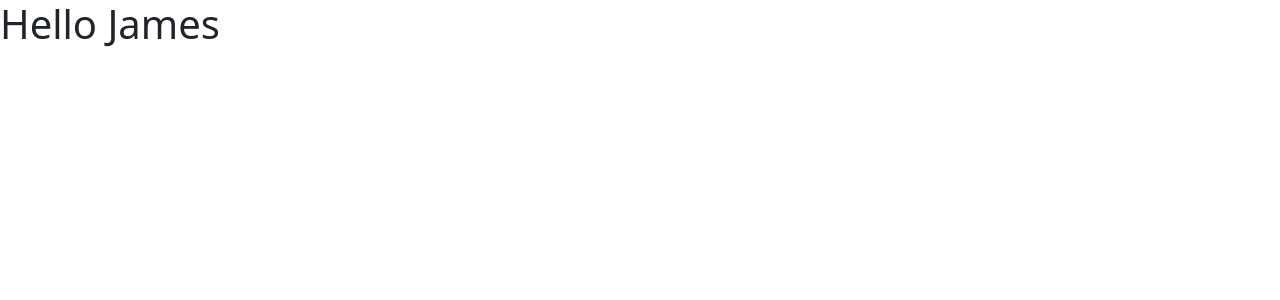
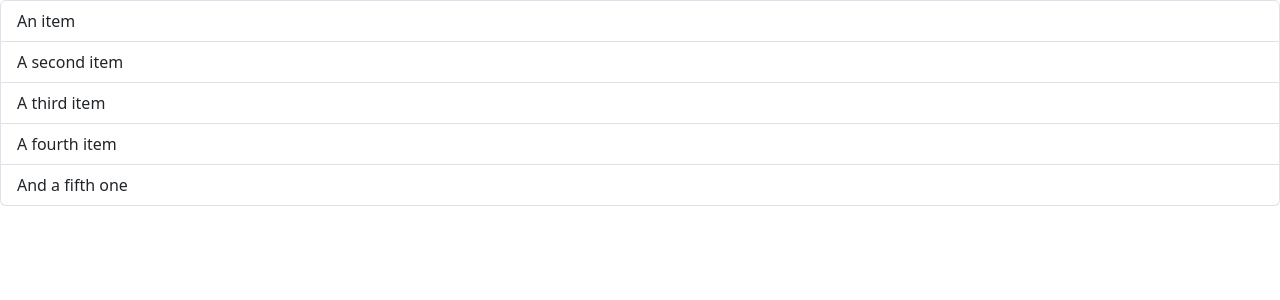
Before and after one commit to iamjamescee/React-App, a React (Vite) app: page / in a window 1280 px wide. Shown: the top 300 px of the page. Built offline with nearby package versions, Linux system fonts and the light colour scheme.

Commit message:
update list group component

```diff
--- a/src/App.tsx
+++ b/src/App.tsx
@@ -1,7 +1,11 @@
-import Message from './Message';
+import ListGroup from "./components/ListGroup";
 
 function App() {
-  return <div><Message></Message></div>
+  return (
+    <div>
+      <ListGroup></ListGroup>
+    </div>
+  );
 }
 
 export default App;
```
